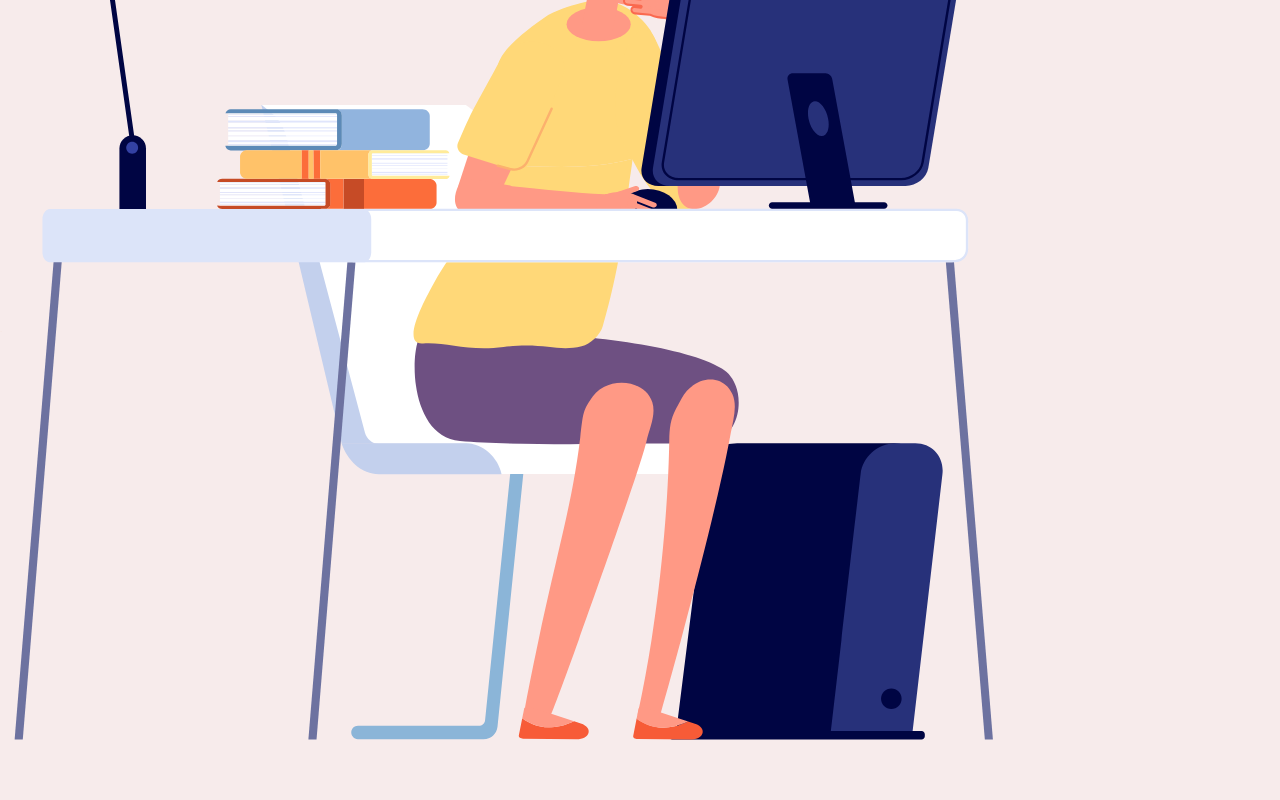
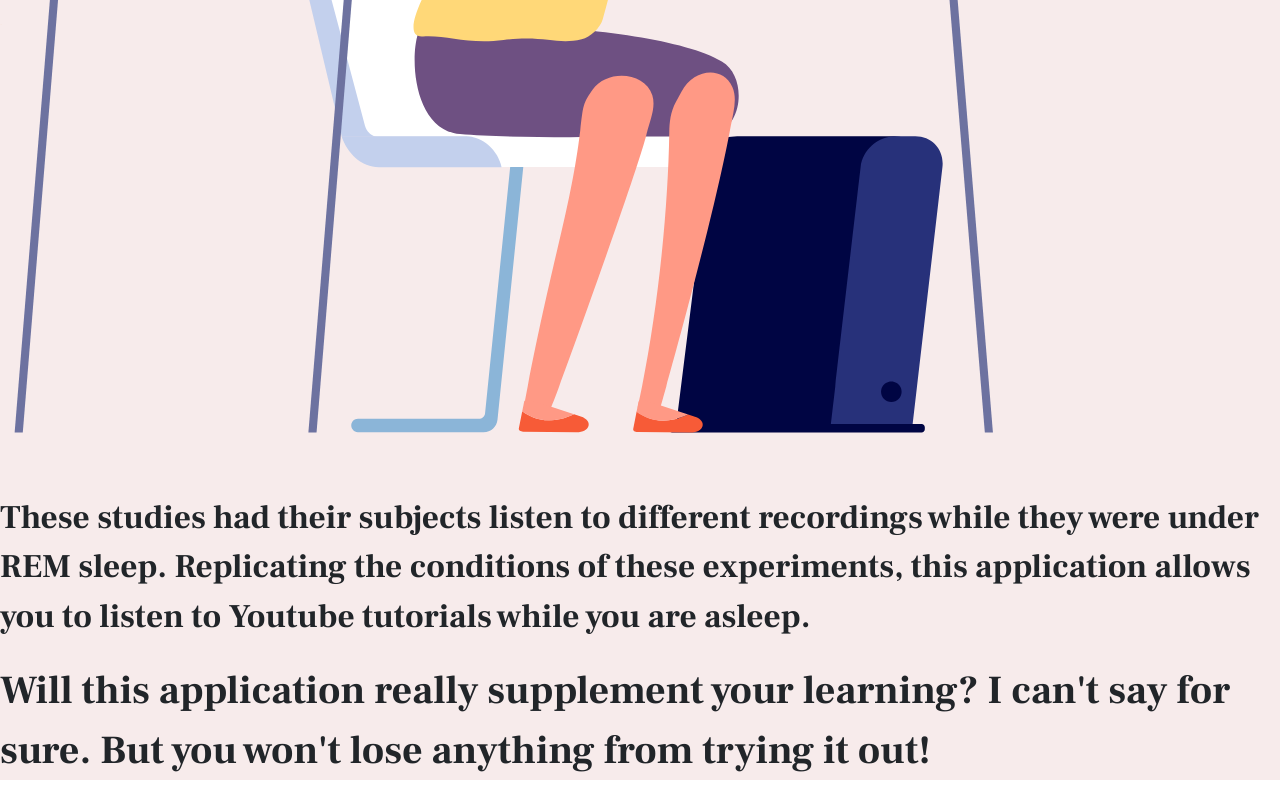
Before and after one commit to flyingfiretruck/sleepystudy, a React app: page / in a window 1280 px wide. Shown: the part 1647-2447 px from the top of the page. Built offline with nearby package versions, Linux system fonts and the light colour scheme; the HTML template or start-up script is replaced by a standard one.

Commit message:
scroll animation sort of working

```diff
--- a/client/components/Landing.jsx
+++ b/client/components/Landing.jsx
@@ -1,28 +1,36 @@
-import React from 'react';
+import React, { useEffect } from 'react';
 import { Button, Image } from "react-bootstrap";
+import AOS from "aos";
+import "aos/dist/aos.css";
 
-const Landing = () => (
+const Landing = () => {
+  useEffect(() => {
+    AOS.init({ duration: 1500});
+  }, []);
+  return (
     <div className="landing">
       <Image className="connection-image" src="../assets/connection.svg" alt="connection" />
-    <p className="animate__animated animate__bounce intro-paragraph">
+      <p className="intro-paragraph" data-aos="fade-up" data-aos-anchor=".other-element">
         Did you know you might be able to learn while you sleep?
         There has been multiple studies demonstarting people's ability
         to learn while they are asleep, in a basic learning form called conditioning.
       </p>
-    <p className="intro-paragraph">
+      <Image className="studying-image" src="../assets/studying.svg" alt="studying"/>
+
+      <p className="intro-paragraph" data-aos="fade-up" data-aos-anchor=".other-element">
         These studies had their subjects listen to different recordings while they were under REM sleep.
         Replicating the conditions of these experiments, this application allows you to listen to
         Youtube tutorials while you are asleep.
       </p>
       <div className="p3">
-      <p className="intro-paragraph">
+      <p className="intro-paragraph" data-aos="fade-up" data-aos-anchor=".other-element">
           Will this application really supplement your learning? I can't say for sure.
           But you won't lose anything from trying it out!
         </p>
-      <Image className="studying-image" src="../assets/studying.svg" alt="studying"/>
       </div>
     </div>
   );
+};
 
 
 export default Landing;
--- a/package.json
+++ b/package.json
@@ -21,6 +21,7 @@
   "dependencies": {
     "@reduxjs/toolkit": "^1.6.1",
     "animate.css": "^4.1.1",
+    "aos": "^2.3.4",
     "autoprefixer": "^10.3.1",
     "bootstrap": "^5.0.2",
     "css-loader": "^6.2.0",
```
Also changed, not shown: 3 other files (tests, documents, lock files or other folders). Lines whose indentation alone changed are shown as unchanged.
